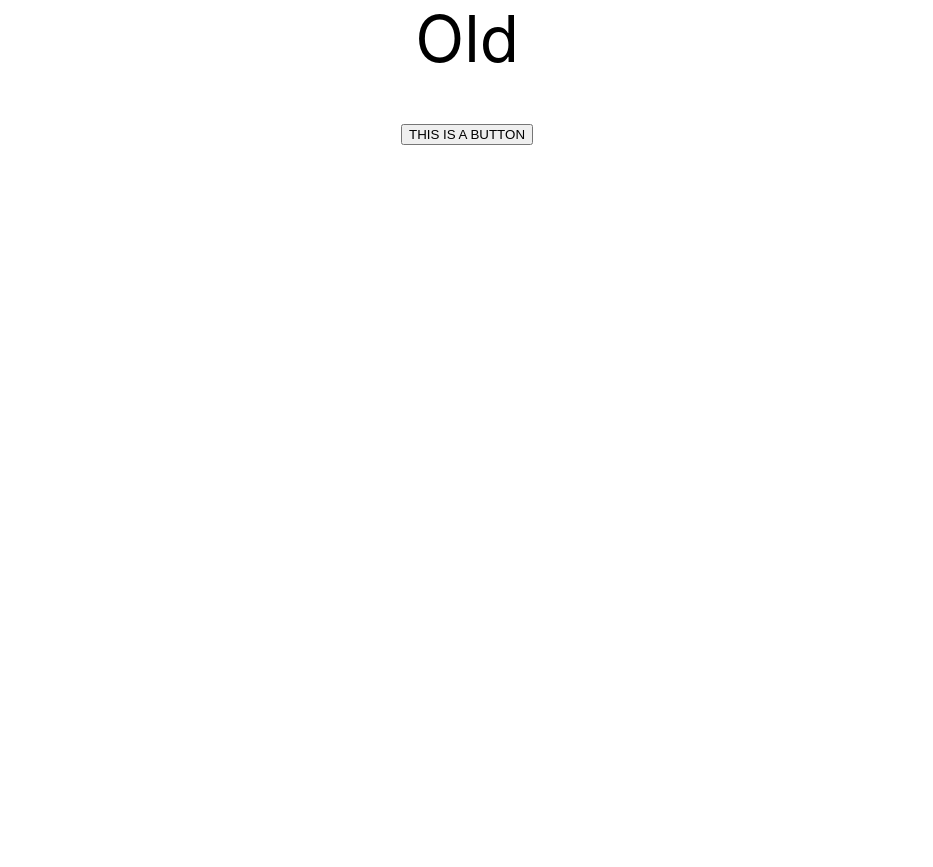
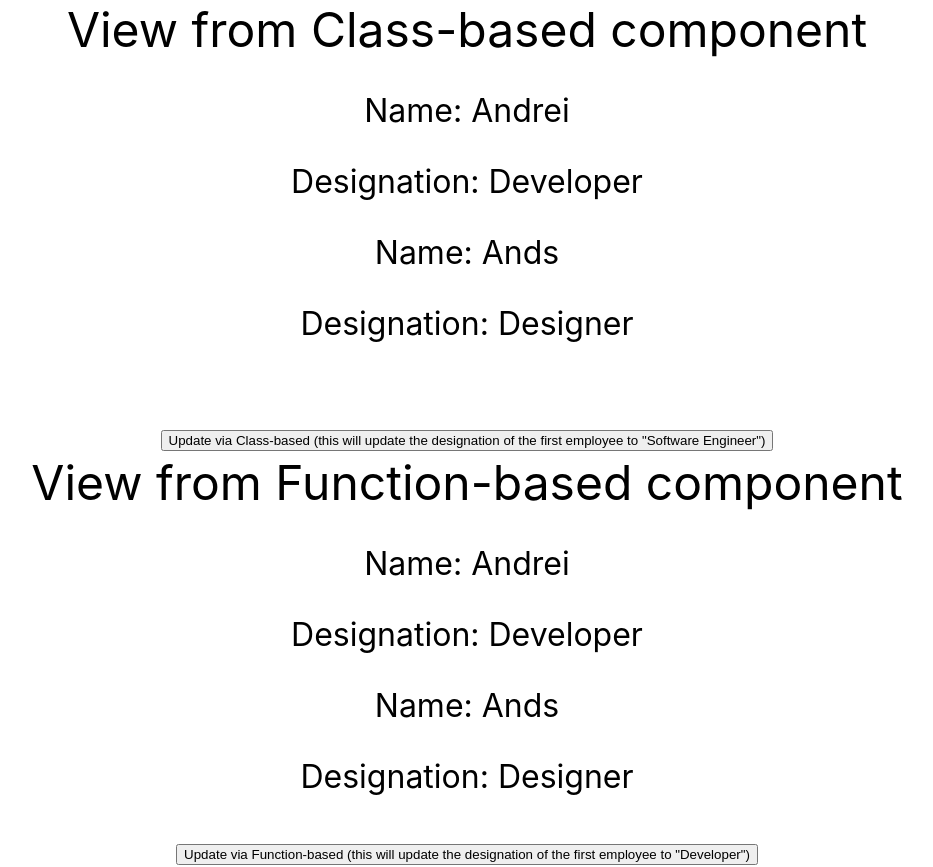
Before and after one commit to AndreiX7/react-test, a React (Create React App) app: page / in a window 1280 px wide. Shown: the whole page, without its empty margins (173-1106 px from the left). Before the commit the page ends 800 px from the top, so only its background shows below. Built offline with nearby package versions, Linux system fonts and the light colour scheme.

Commit message:
added functionality to update data using redux

```diff
--- a/package.json
+++ b/package.json
@@ -8,7 +8,9 @@
     "@testing-library/user-event": "^13.5.0",
     "react": "^18.2.0",
     "react-dom": "^18.2.0",
+    "react-redux": "^8.0.5",
     "react-scripts": "5.0.1",
+    "redux": "^4.2.1",
     "web-vitals": "^2.1.4"
   },
   "scripts": {
--- a/src/App.js
+++ b/src/App.js
@@ -1,27 +1,50 @@
 import React, { Component } from 'react';
+import { connect } from "react-redux";
+import HooksApp from './HooksApp';
+import { onUpdateData } from './redux/Actions';
 
 class App extends Component {
-  state = {
-    name: 'Old'
-  }
 
-  handleClick = () => {
-    this.setState({
-      name: 'New'
-    })
-  }
+  updateData = () => {
+    this.props.onUpdateData({
+      index: 1,
+      key: "designation",
+      value: "Software Engineer"
+    });
+  };
 
   render() {
     return (
-      <div style={{ textAlign: 'center', fontSize: 64 }}>
-        {this.state.name}
+      <div style={{ textAlign: 'center', fontSize: 32 }}>
+        <div style={{ fontSize: 48 }}>View from Class-based component</div>
+        {
+          this.props.employeeData.map((employee) => {
+            return (<>
+              <p>Name: {employee.name}</p>
+              <p>Designation: {employee.designation}</p>
+            </>)
+          })
+        }
         <br />
-        <button onClick={this.handleClick}>
-          THIS IS A BUTTON
+        <button onClick={() => this.updateData()}>
+          Update via Class-based (this will update the designation of the first employee to "Software Engineer")
         </button>
+        <HooksApp />
       </div>
     );
   }
 }
 
-export default App;
+const mapStateToProps = (state) => {
+  return {
+    employeeData: state.employeeData,
+  };
+};
+
+const mapDispatchToProps = (dispatch) => {
+  return {
+    onUpdateData: (value) => dispatch(onUpdateData(value)),
+  };
+};
+
+export default connect(mapStateToProps, mapDispatchToProps)(App);
--- /dev/null
+++ b/src/HooksApp.js
@@ -0,0 +1,32 @@
+import React from 'react';
+import { useDispatch, useSelector } from "react-redux";
+import { onUpdateData } from './redux/Actions';
+
+const HooksApp = () => {
+  const employeeData = useSelector((state) => state.employeeData);
+  const dispatch = useDispatch();
+
+  const updateData = () => {
+    dispatch(onUpdateData({
+      index: 1,
+      key: "designation",
+      value: "Developer"
+    }));
+  };
+  return (
+    <div>
+      <div style={{ fontSize: 48 }}>View from Function-based component</div>
+      {employeeData.map((employee) => {
+        return (<>
+          <p>Name: {employee.name}</p>
+          <p>Designation: {employee.designation}</p>
+        </>)
+      })}
+      <button onClick={updateData}>
+        Update via Function-based (this will update the designation of the first employee to "Developer")
+      </button>
+    </div>
+  );
+};
+
+export default HooksApp;
--- a/src/index.js
+++ b/src/index.js
@@ -3,11 +3,15 @@ import ReactDOM from 'react-dom/client';
 import './index.css';
 import App from './App';
 import reportWebVitals from './reportWebVitals';
+import { Provider } from "react-redux";
+import { store } from "./redux/Store";
 
 const root = ReactDOM.createRoot(document.getElementById('root'));
 root.render(
   <React.StrictMode>
-    <App />
+    <Provider store={store}>
+      <App />
+    </Provider>
   </React.StrictMode>
 );
 
--- /dev/null
+++ b/src/redux/ActionTypes.js
@@ -0,0 +1 @@
+export const UPDATE = "UPDATE";
--- /dev/null
+++ b/src/redux/Actions.js
@@ -0,0 +1,8 @@
+import * as actions from "./ActionTypes";
+
+export const onUpdateData = (value) => {
+  return {
+    type: actions.UPDATE,
+    payload: value,
+  };
+};
--- /dev/null
+++ b/src/redux/Reducer.js
@@ -0,0 +1,29 @@
+import * as actions from "./ActionTypes";
+import _ from 'lodash'
+
+//central storage (state)
+const initState = {
+  employeeData: [{
+    name: "Andrei",
+    designation: "Developer",
+  },
+  {
+    name: "Ands",
+    designation: "Designer",
+  }]
+};
+
+const reducer = (state = initState, action) => {
+
+  switch (action.type) {
+    case actions.UPDATE:
+      const { index, key, value } = action.payload;
+      const newState = state.employeeData;
+      newState[index][key] = value;
+      return { employeeData: [...newState]};
+    default:
+      return state;
+  }
+};
+
+export default reducer;
--- /dev/null
+++ b/src/redux/Store.js
@@ -0,0 +1,4 @@
+import reducer from "./Reducer";
+import { createStore } from "redux";
+
+export const store = createStore(reducer);
```
